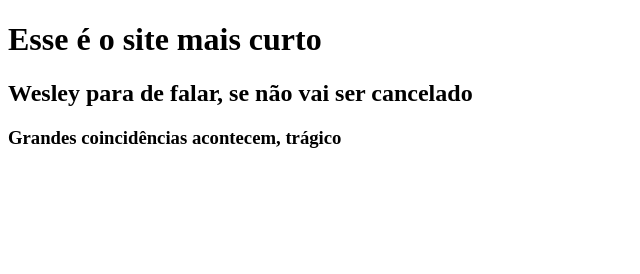
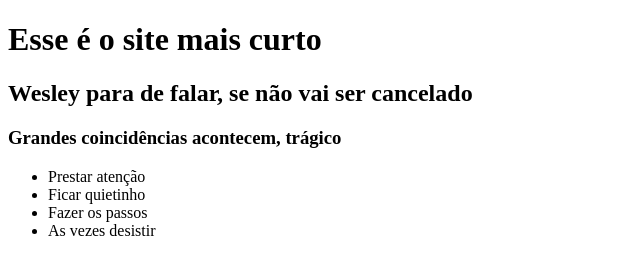
Before and after one commit to taverr/Aula-git, a plain HTML site: page index.html in a window 1280 px wide. Shown: the whole page, without its empty margins (0-640 px from the left). Drawn offline with Linux system fonts and the light colour scheme.

Commit message:
commit 4 14-04

```diff
--- a/index.html
+++ b/index.html
@@ -10,6 +10,12 @@
     <h1>Esse é o site mais curto</h1>
     <h2>Wesley para de falar, se não vai ser cancelado</h2>
     <h3>Grandes coincidências acontecem, trágico</h3>
+    <ul>
+        <li>Prestar atenção</li>
+        <li>Ficar quietinho</li>
+        <li>Fazer os passos</li>
+        <li>As vezes desistir</li>
+    </ul>
 
 </body>
 </html>
```
